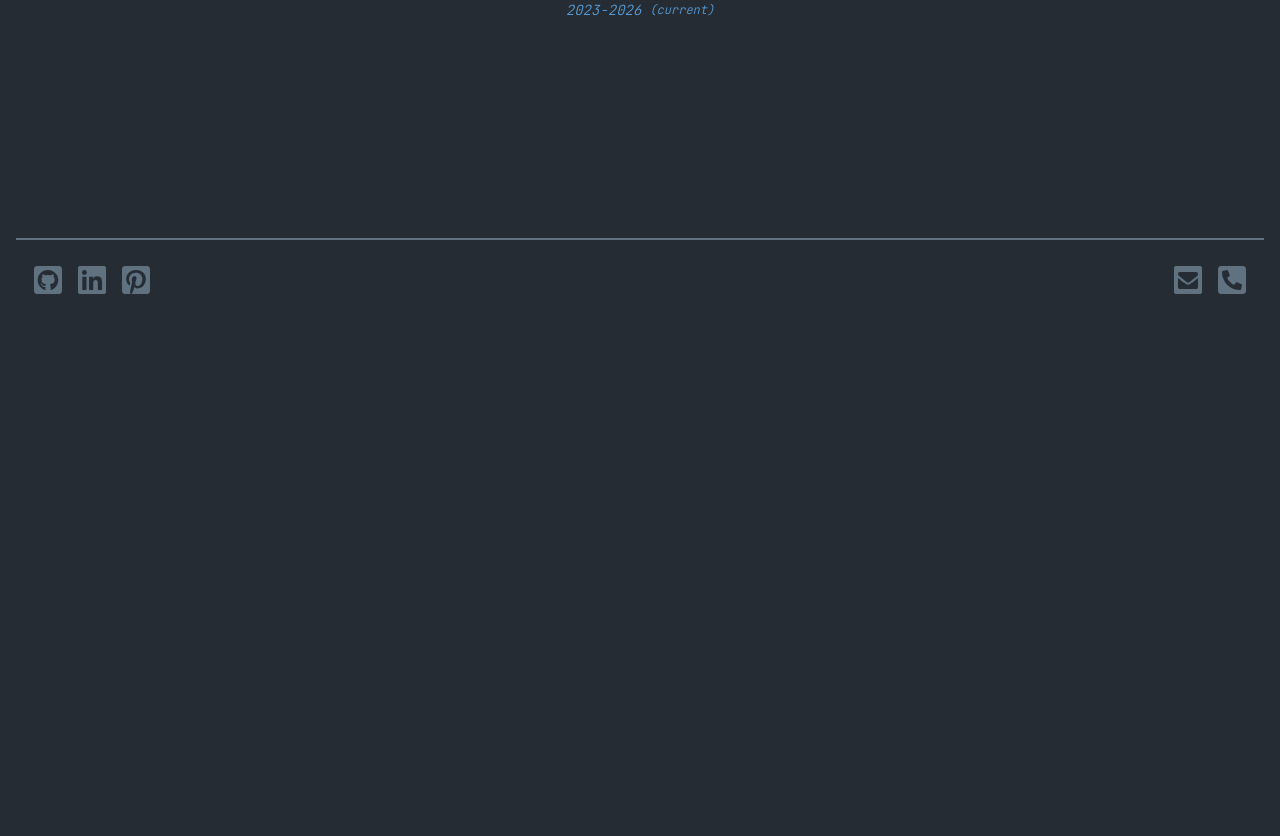
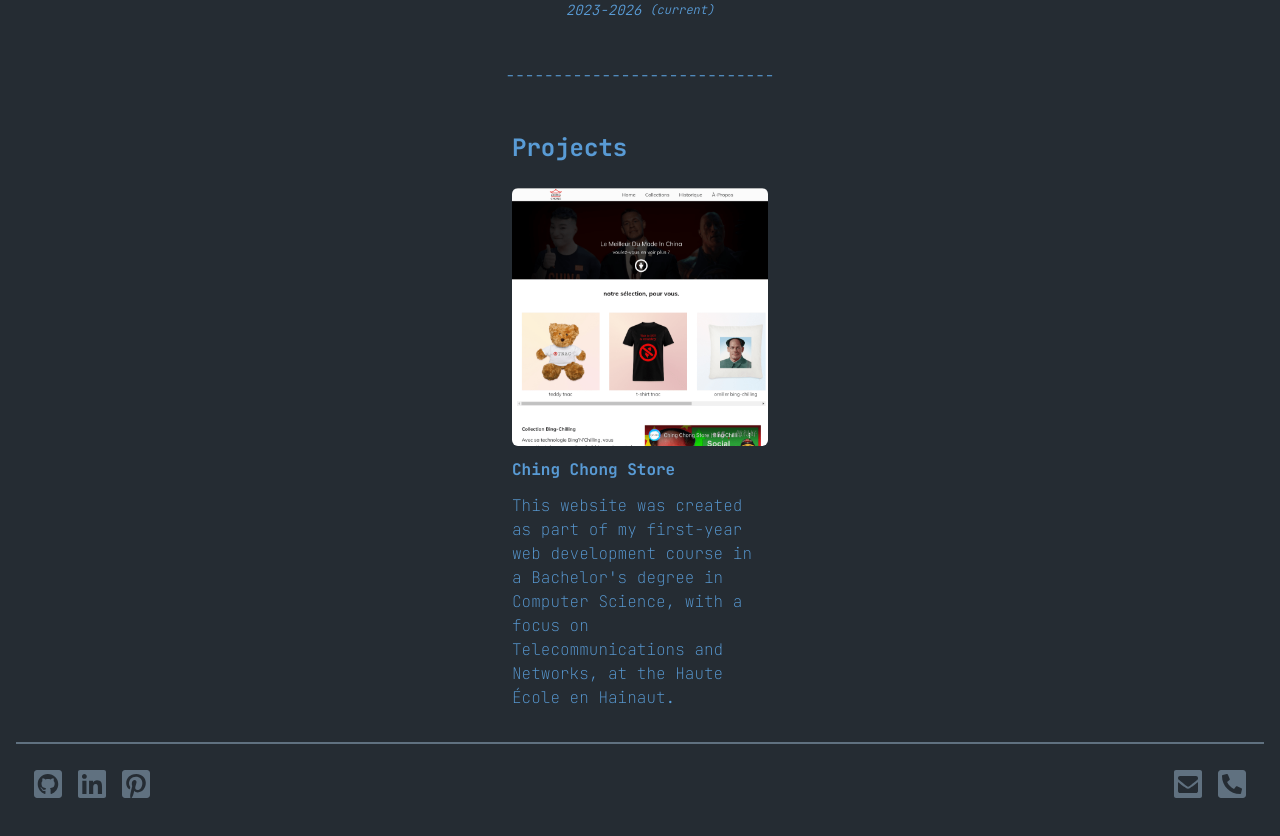
Before and after one commit to colleunmax/Portfolio, a Next.js app: page / in a window 1280 px wide. Shown: the part 440-1276 px from the top of the page. Before the commit the page ends 800 px from the top, so only its background shows below. Built offline with nearby package versions, Linux system fonts and the light colour scheme.

Commit message:
feat: adding the projects section in the main page.tsx

```diff
--- a/src/app/page.tsx
+++ b/src/app/page.tsx
@@ -1,10 +1,14 @@
 import Education from "./edu-section"
 import Intro from "./intro-section"
+import Projects from "./projects-section"
+import Technologies from "./techno-section"
 
 export default function Home() {
     return <main className="flex flex-col items-center gap-11 my-8">
         <Intro />
         ----------------------------
         <Education />
+        ----------------------------
+        <Projects />
     </main>
 }
--- /dev/null
+++ b/src/app/projects-section.tsx
@@ -0,0 +1,34 @@
+import Image from "next/image"
+
+type project = {
+    title: string,
+    description: string,
+    imgPath: string,
+    alt: string
+}
+
+const projects: project[] = [
+    {
+        title: "Ching Chong Store",
+        description: "This website was created as part of my first-year web development course in a Bachelor's degree in Computer Science, with a focus on Telecommunications and Networks, at the Haute École en Hainaut.",
+        imgPath: "/ching-chong-store.png",
+        alt: "Website with 'Le meilleur du made in China' written as the main title, showcasing various products, followed by the beginning of the presentation of a collection named Bing-Chilling."
+    }
+]
+
+export default function Projects() {
+    const ProjectsCPs = projects.map((({title, description, imgPath, alt}) => {
+        return <li key={title} className="flex flex-col gap-3">
+            <Image src={imgPath} alt={alt} width={300} height={300} className=" rounded-md" />
+            <h3 className=" font-bold">{title}</h3>
+            <p className=" font-thin">{description}</p>
+        </li>
+    }))
+
+    return <section className="flex flex-col gap-6" id="projects">
+        <h2 className="font-bold text-2xl">Projects</h2>
+        <ul className="w-64 flex flex-col gap-8">
+            {ProjectsCPs}
+        </ul>
+    </section>
+}
```
Also changed, not shown: public/ching-chong-store.png (added).
